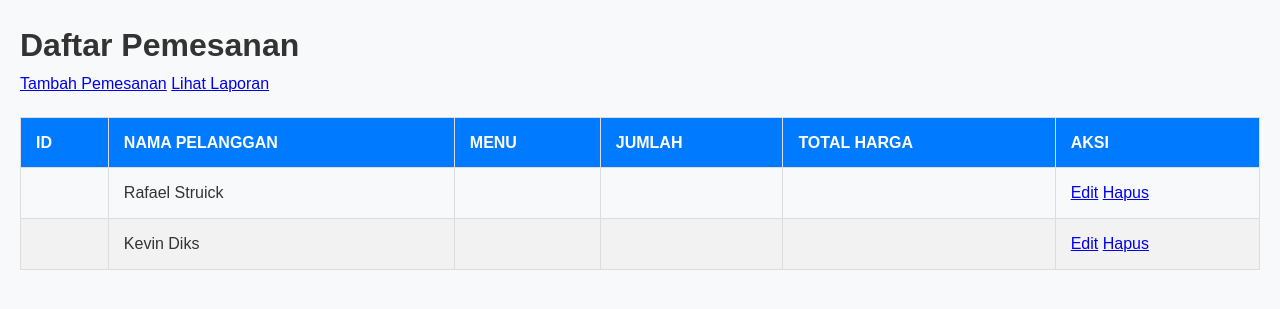
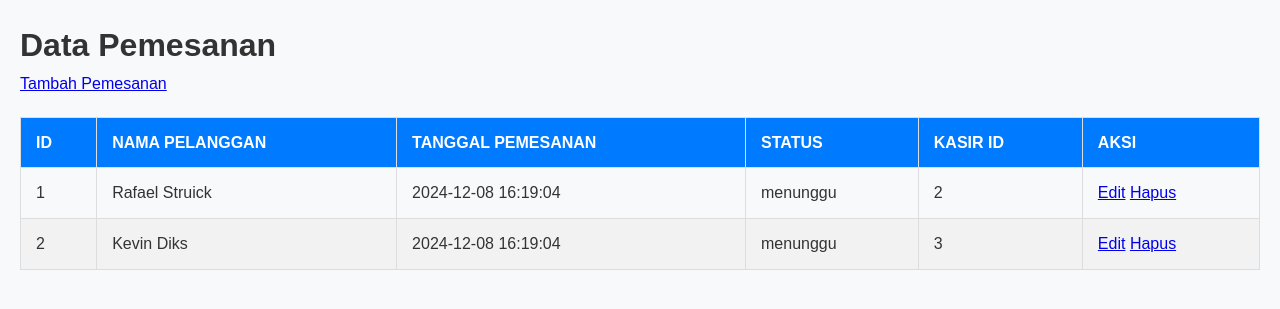
Before and after one commit to shukizen/RESTORANHALITITAR, a CodeIgniter app: page /restoranhalititar/index.php/pemesanan in a window 1280 px wide. Shown: the top 309 px of the page. Run offline with CodeIgniter, Linux system fonts and the light colour scheme; data comes from the database, SQL or seed files in the repository; data that the repository does not hold is empty.

Commit message:
pemesanan

```diff
--- a/application/controllers/Pemesanan.php
+++ b/application/controllers/Pemesanan.php
@@ -2,56 +2,36 @@
 defined('BASEPATH') OR exit('No direct script access allowed');
 
 class Pemesanan extends CI_Controller {
-
     public function __construct() {
         parent::__construct();
         $this->load->model('Pemesanan_model');
+        $this->load->helper('url');
     }
 
     public function index() {
-        $data['pemesanan'] = $this->Pemesanan_model->get_all_pemesanan();
+        $data['pemesanan'] = $this->Pemesanan_model->get_all();
         $this->load->view('pemesanan/index', $data);
     }
 
     public function create() {
         if ($this->input->post()) {
-            $data = [
-                'nama_pelanggan' => $this->input->post('nama_pelanggan'),
-                'menu'           => $this->input->post('menu'),
-                'jumlah'         => $this->input->post('jumlah'),
-                'total_harga'    => $this->input->post('total_harga')
-            ];
-            $this->Pemesanan_model->insert_pemesanan($data);
+            $this->Pemesanan_model->create($this->input->post());
             redirect('pemesanan');
-        } else {
-            $this->load->view('pemesanan/create');
         }
+        $this->load->view('pemesanan/create');
     }
 
     public function edit($id) {
-        $data['pemesanan'] = $this->Pemesanan_model->get_pemesanan_by_id($id);
-
         if ($this->input->post()) {
-            $update_data = [
-                'nama_pelanggan' => $this->input->post('nama_pelanggan'),
-                'menu'           => $this->input->post('menu'),
-                'jumlah'         => $this->input->post('jumlah'),
-                'total_harga'    => $this->input->post('total_harga')
-            ];
-            $this->Pemesanan_model->update_pemesanan($id, $update_data);
+            $this->Pemesanan_model->update($id, $this->input->post());
             redirect('pemesanan');
-        } else {
-            $this->load->view('pemesanan/edit', $data);
         }
+        $data['pemesanan'] = $this->Pemesanan_model->get_by_id($id);
+        $this->load->view('pemesanan/edit', $data);
     }
 
     public function delete($id) {
-        $this->Pemesanan_model->delete_pemesanan($id);
+        $this->Pemesanan_model->delete($id);
         redirect('pemesanan');
     }
-
-    public function laporan() {
-        $data['pemesanan'] = $this->Pemesanan_model->get_all_pemesanan();
-        $this->load->view('pemesanan/laporan', $data);
-    }
 }
--- a/application/models/Pemesanan_model.php
+++ b/application/models/Pemesanan_model.php
@@ -2,26 +2,33 @@
 defined('BASEPATH') OR exit('No direct script access allowed');
 
 class Pemesanan_model extends CI_Model {
-
-    public function get_all_pemesanan() {
+    public function get_all() {
         return $this->db->get('pemesanan')->result_array();
     }
 
-    public function get_pemesanan_by_id($id) {
-        return $this->db->get_where('pemesanan', ['id' => $id])->row_array();
+    public function get_by_id($id) {
+        return $this->db->get_where('pemesanan', ['pemesanan_id' => $id])->row_array();
     }
 
-    public function insert_pemesanan($data) {
-        return $this->db->insert('pemesanan', $data);
+    public function create($data) {
+        $this->db->insert('pemesanan', [
+            'nama_pelanggan' => $data['nama_pelanggan'],
+            'tanggal_pemesanan' => date('Y-m-d H:i:s'),
+            'status' => $data['status'],
+            'kasir_id' => $data['kasir_id']
+        ]);
     }
 
-    public function update_pemesanan($id, $data) {
-        $this->db->where('id', $id);
-        return $this->db->update('pemesanan', $data);
+    public function update($id, $data) {
+        $this->db->where('pemesanan_id', $id);
+        $this->db->update('pemesanan', [
+            'nama_pelanggan' => $data['nama_pelanggan'],
+            'status' => $data['status'],
+            'kasir_id' => $data['kasir_id']
+        ]);
     }
 
-    public function delete_pemesanan($id) {
-        $this->db->where('id', $id);
-        return $this->db->delete('pemesanan');
+    public function delete($id) {
+        $this->db->delete('pemesanan', ['pemesanan_id' => $id]);
     }
 }
--- a/application/views/pemesanan/index.php
+++ b/application/views/pemesanan/index.php
@@ -1,35 +1,35 @@
 <!DOCTYPE html>
 <html>
 <head>
-    <title>Daftar Pemesanan</title>
-    <link rel="stylesheet" type="text/css" href="assets/css/pemesanan.css">
+    <title>Data Pemesanan</title>
+    <!-- Link CSS -->
+    <link rel="stylesheet" type="text/css" href="<?= base_url('assets/css/pemesanan.css'); ?>">
 </head>
 <body>
-    <h1>Daftar Pemesanan</h1>
+    <h1>Data Pemesanan</h1>
     <a href="<?= site_url('pemesanan/create'); ?>">Tambah Pemesanan</a>
-    <a href="<?= site_url('pemesanan/laporan'); ?>">Lihat Laporan</a>
     <table border="1">
         <thead>
             <tr>
                 <th>ID</th>
                 <th>Nama Pelanggan</th>
-                <th>Menu</th>
-                <th>Jumlah</th>
-                <th>Total Harga</th>
+                <th>Tanggal Pemesanan</th>
+                <th>Status</th>
+                <th>Kasir ID</th>
                 <th>Aksi</th>
             </tr>
         </thead>
         <tbody>
-            <?php foreach ($pemesanan as $row): ?>
+            <?php foreach ($pemesanan as $item): ?>
             <tr>
-                <td><?= $row['id']; ?></td>
-                <td><?= $row['nama_pelanggan']; ?></td>
-                <td><?= $row['menu']; ?></td>
-                <td><?= $row['jumlah']; ?></td>
-                <td><?= $row['total_harga']; ?></td>
+                <td><?= $item['pemesanan_id']; ?></td>
+                <td><?= $item['nama_pelanggan']; ?></td>
+                <td><?= $item['tanggal_pemesanan']; ?></td>
+                <td><?= $item['status']; ?></td>
+                <td><?= $item['kasir_id']; ?></td>
                 <td>
-                    <a href="<?= site_url('pemesanan/edit/' . $row['id']); ?>">Edit</a>
-                    <a href="<?= site_url('pemesanan/delete/' . $row['id']); ?>" onclick="return confirm('Hapus data?')">Hapus</a>
+                    <a href="<?= site_url('pemesanan/edit/' . $item['pemesanan_id']); ?>">Edit</a>
+                    <a href="<?= site_url('pemesanan/delete/' . $item['pemesanan_id']); ?>">Hapus</a>
                 </td>
             </tr>
             <?php endforeach; ?>
```
Also changed, not shown: application/views/pemesanan/create.php (+11 -9 lines), application/views/pemesanan/edit.php (+11 -9 lines), application/views/pemesanan/laporan.php (deleted, +0 -31 lines).
